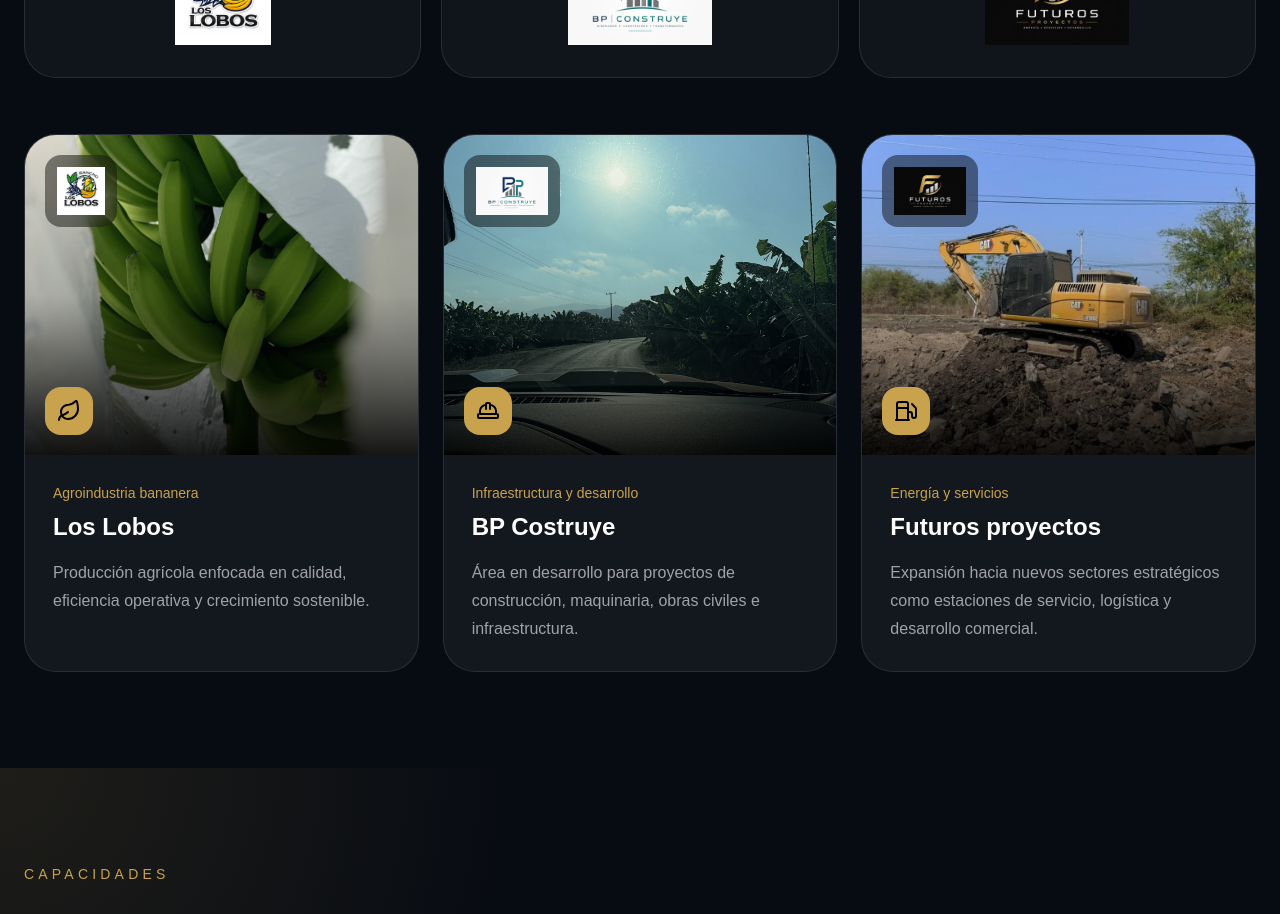
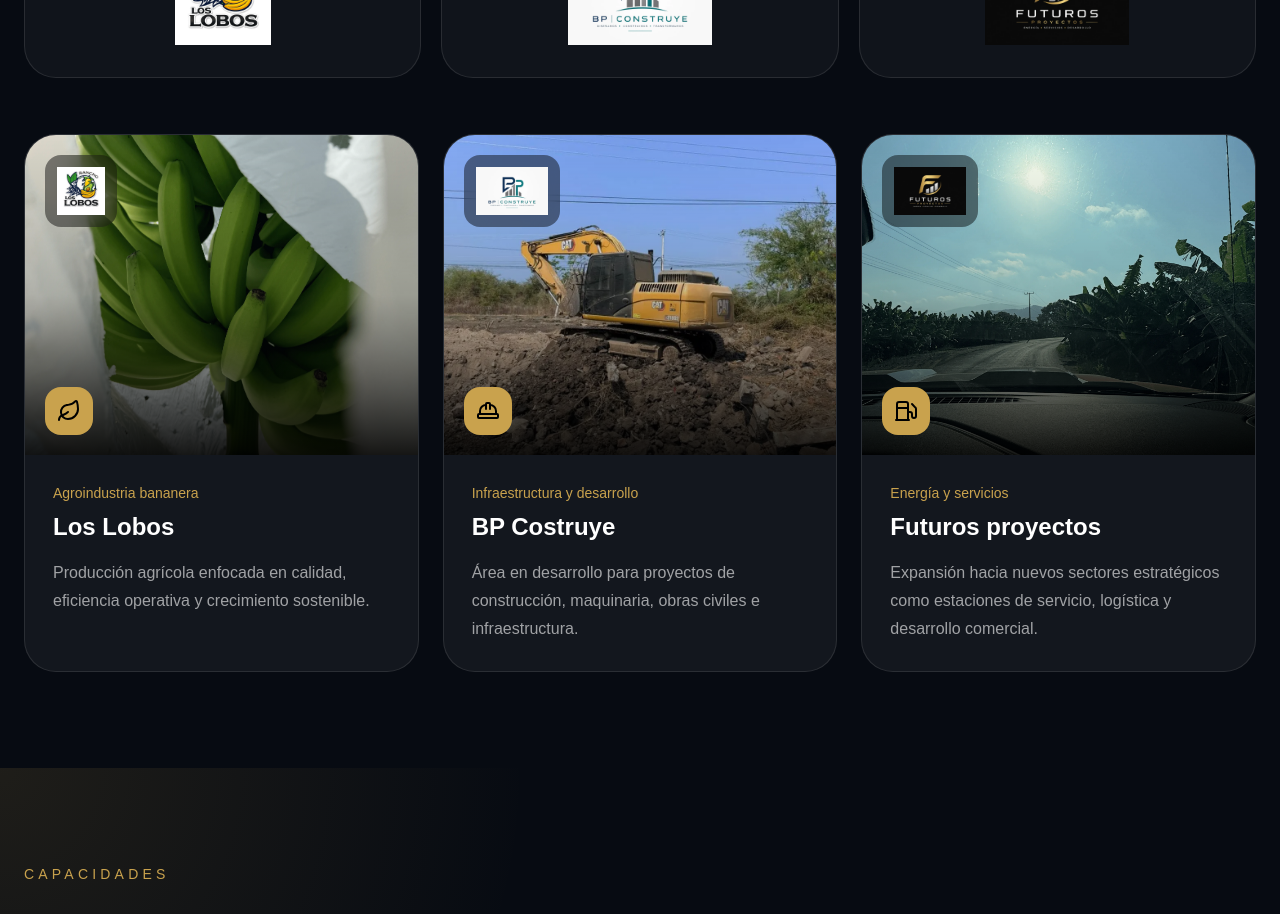
Before and after one commit to BPgrouptech/bpgroup-web, a Next.js app: page / in a window 1280 px wide. Shown: the part 2260-3174 px from the top of the page. Built offline with nearby package versions, Linux system fonts and the light colour scheme.

Commit message:
Add 4th vertical video

```diff
--- a/app/page.js
+++ b/app/page.js
@@ -36,7 +36,7 @@ const companies = [
     title: "BP Costruye",
     subtitle: "Infraestructura y desarrollo",
     text: "Área en desarrollo para proyectos de construcción, maquinaria, obras civiles e infraestructura.",
-    image: "/media/construccion.webp",
+    image: "/media/maquinaria.webp",
     logo: "/media/constructora-logo.webp",
     icon: HardHat,
   },
@@ -44,7 +44,7 @@ const companies = [
     title: "Futuros proyectos",
     subtitle: "Energía y servicios",
     text: "Expansión hacia nuevos sectores estratégicos como estaciones de servicio, logística y desarrollo comercial.",
-    image: "/media/maquinaria.webp",
+    image: "/media/construccion.webp",
     logo: "/media/futuros-logo.webp",
     icon: Fuel,
   },
```
